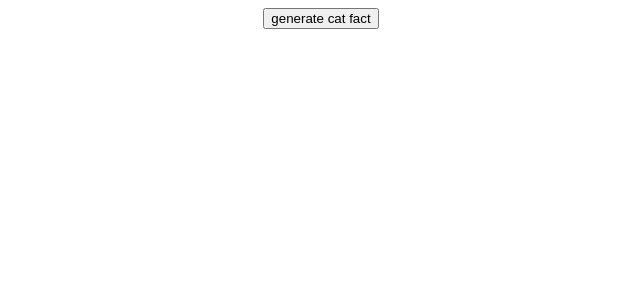
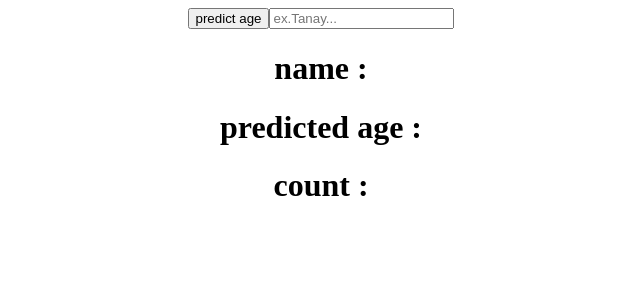
Before and after one commit to tanaydave/react-, a React (Create React App) app: page / in a window 1280 px wide. Shown: the top 300 px of the page, without its empty margins (319-959 px from the left). Built offline with nearby package versions, Linux system fonts and the light colour scheme; no server answers.

Commit message:
api example 2(age predictor) done

```diff
--- a/src/App.js
+++ b/src/App.js
@@ -1,26 +1,34 @@
 
 import './App.css';
 import  Axios  from 'axios';
-import { useState,useEffect } from 'react';
+import { useState } from 'react';
 
 function App() {
-  const[catFact,setCatFact]= useState("")
 
-  const fetchFact=()=>{
-    Axios.get("https://catfact.ninja/fact")
-    .then((res)=>{
-    setCatFact(res.data.fact)})
+  const[name,setName]=useState("")
+  const [predictAge,setPredictAge]=useState(null)
 
+  const fetchDetails=()=>{
+    Axios.get(`https://api.agify.io?name=${name}`)
+    .then(
+      (res)=>{
+        setPredictAge(res.data);
+        console.log(res.data);
+      }
+
+    )
   }
 
-  useEffect(()=>{
-    fetchFact();
-    },[])
 
   return (
     <div className="App">
-      <button onClick={fetchFact}>generate cat fact </button>
-      <p>{catFact}</p>
+      <button onClick={fetchDetails}>predict age </button>
+      <input placeholder='ex.Tanay...' onChange={(event)=>{ setName(event.target.value)}}  ></input>
+      <h1>name :{predictAge?.name}</h1>
+      <h1>predicted age :{predictAge?.age}</h1>
+      <h1>count :{predictAge?.count}</h1>
+
+
 
     </div>
   );
```
